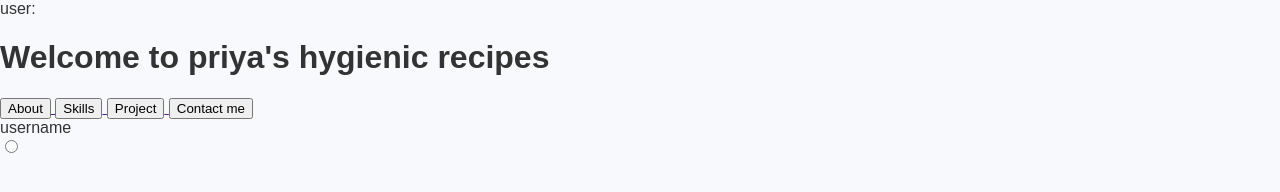
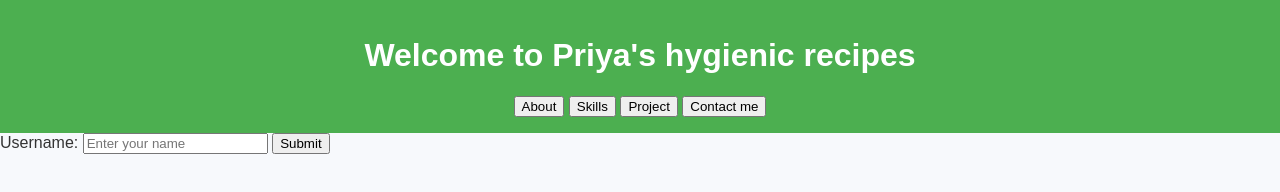
Before and after one commit to Priyankayanala4412/hygienic-cooking, a plain HTML site: page index.html in a window 1280 px wide. Drawn offline with Linux system fonts and the light colour scheme; files that its build step writes are made by us from their sources.

Commit message:
Update index.html

```diff
--- a/index.html
+++ b/index.html
@@ -1,44 +1,33 @@
 <!DOCTYPE html>
 <html lang="en">
 <head>
-    <meta charset="UTF-8">
-    <meta name="viewport" content="width=device-width, initial-scale=1.0">
-    <link rel="stylesheet" href="style.css" />
+  <meta charset="UTF-8" />
+  <meta name="viewport" content="width=device-width, initial-scale=1.0" />
+  <title>Priya's Hygienic Recipes</title>
 
-    <title>form element</title>
+  <!-- Link to CSS -->
+  <link rel="stylesheet" href="style.css" />
 </head>
-<label> user:</label>
 <body>
-    <h1> Welcome to priya's hygienic recipes</h1>
-    <a href="">
-        <button>
-            About
-        </button>
-    </a>
+  <header>
+    <h1>Welcome to Priya's hygienic recipes</h1>
+    <nav>
+      <button onclick="navigate('about')">About</button>
+      <button onclick="navigate('skills')">Skills</button>
+      <button onclick="navigate('project')">Project</button>
+      <button onclick="navigate('contact')">Contact me</button>
+    </nav>
+  </header>
 
-     <a href="">
-        <button>
-            Skills
-        </button>
-    </a>
+  <main>
+    <form id="contactForm">
+      <label for="username">Username:</label>
+      <input type="text" id="username" placeholder="Enter your name" />
+      <button type="submit">Submit</button>
+    </form>
+  </main>
 
-     <a href="">
-        <button>
-            Project
-        </button>
-    </a>
-
-     <a href="">
-        <button>
-            Contact me
-        </button>
-    </a>
-
-    <form>
-        <label>username</label>
-    </form>
-<input type="radio" id "username">
-
-
+  <!-- Link to JS -->
+  <script src="script.js"></script>
 </body>
 </html>
```
